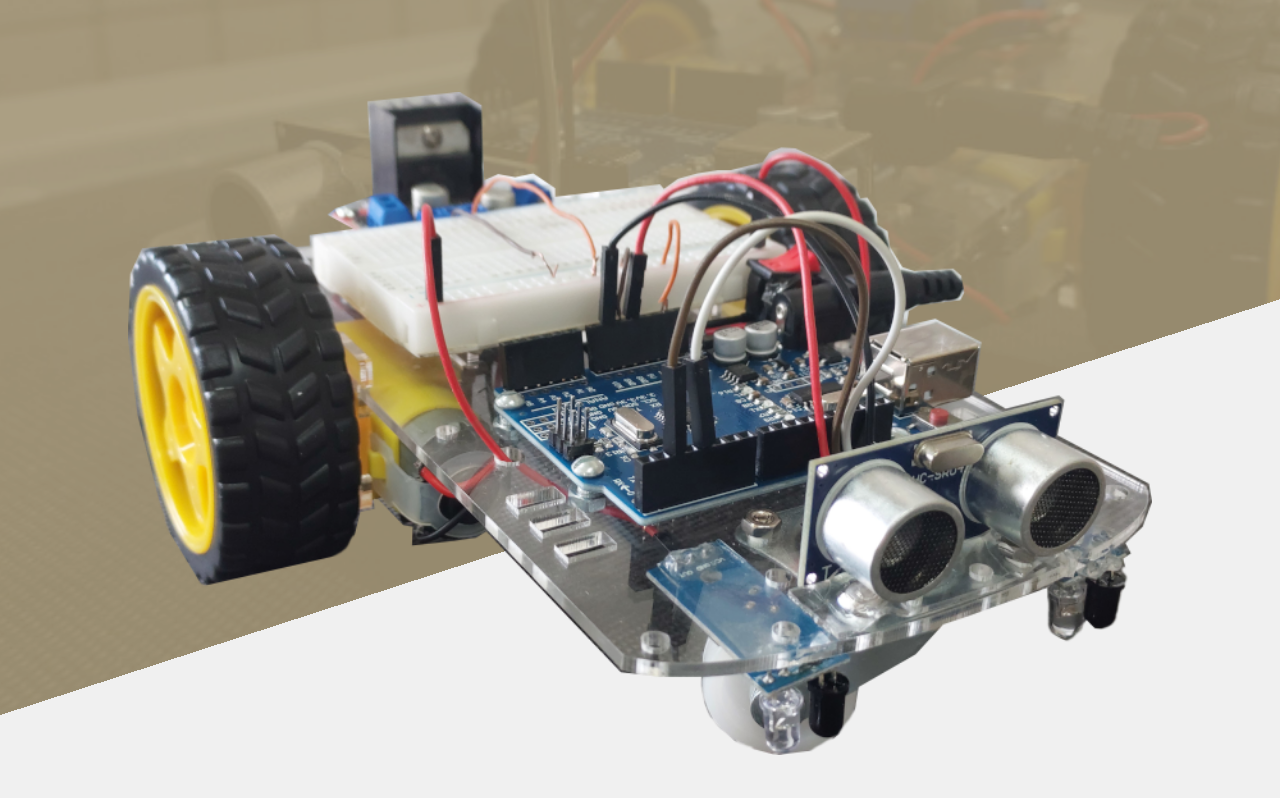
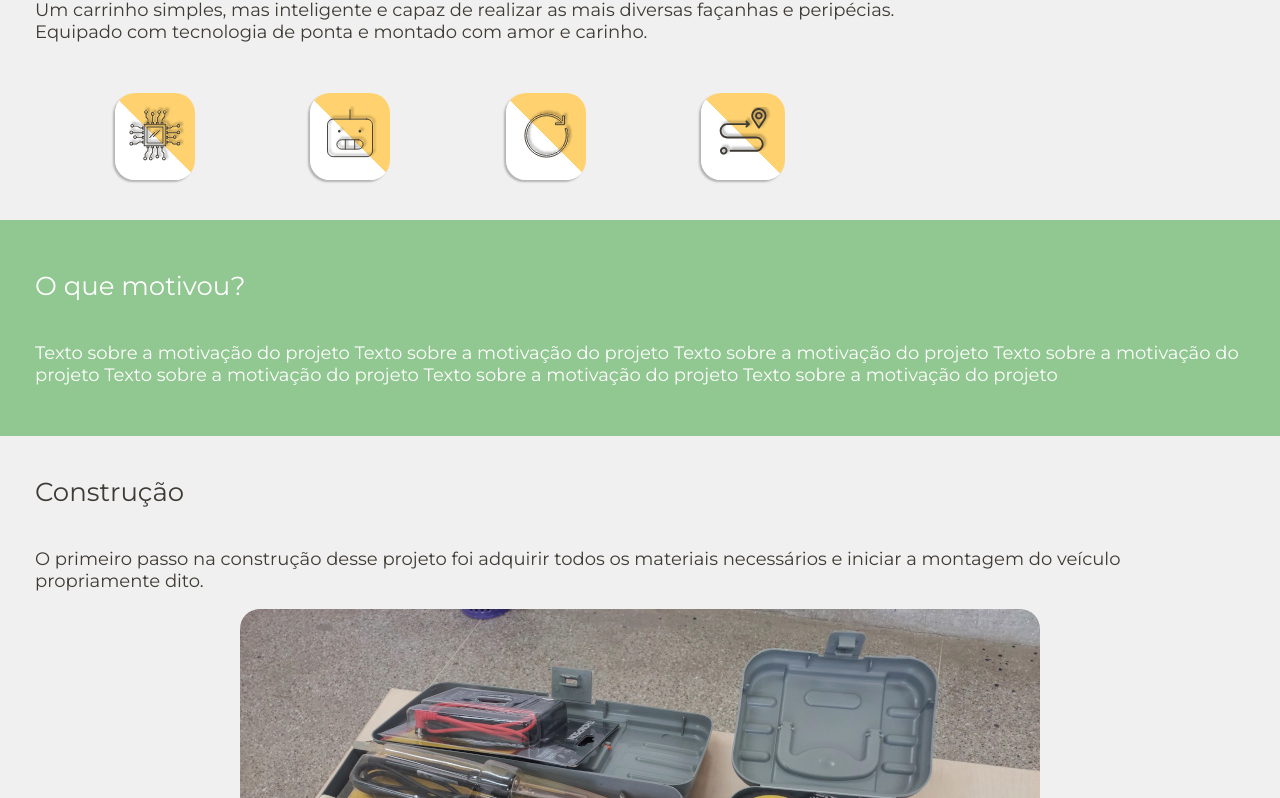
Before and after one commit to JoaoSCoelho/IA-car, a plain HTML site: page index.html in a window 1280 px wide. Shown: the part 467-1265 px from the top of the page. Drawn offline with Linux system fonts and the light colour scheme.

Commit message:
some responsivity adjustments

```diff
--- a/index.html
+++ b/index.html
@@ -30,10 +30,7 @@
     <section class="initial-presentation default-section">
       <h1 class="default-title">O carrinho inteligente dos alunos do IFBA</h1>
       <p class="default-paragraph">
-        Texto sobre o carro Texto sobre o carro Texto sobre o carro Texto sobre
-        o carro Texto sobre o carro Texto sobre o carro Texto sobre o carro
-        Texto sobre o carro Texto sobre o carro Texto sobre o carro Texto sobre
-        o carro Texto sobre o carro
+        Um carrinho simples, mas inteligente e capaz de realizar as mais diversas façanhas e peripécias.<br>Equipado com tecnologia de ponta e montado com amor e carinho.
       </p>
     </section>
 
--- a/main.css
+++ b/main.css
@@ -95,6 +95,9 @@ button {
   display: flex;
   justify-content: space-evenly;
   margin-bottom: 40px;
+  gap: 10px;
+  padding: 0 10px;
+  max-width: 900px;
 }
 
 .features-buttons .feature-button {
@@ -217,3 +220,43 @@ footer .copy > svg {
   display: inline;
   vertical-align: middle;
 }
+
+
+
+
+@media (max-width: 400px) {
+  .features-buttons {
+    flex-wrap: wrap;
+  }
+}
+
+@media (min-width: 700px) {
+  .top-banner .inner-header {
+    display: flex;
+    justify-content: space-evenly;
+    padding: 50px 0;
+    align-items: center;
+  }
+
+  .top-banner .logo {
+    z-index: 1;
+    position: relative;
+    margin-top: 0;
+    margin-bottom: 0;
+    width: 30%;
+    max-width: 400px;
+  }
+
+  .top-banner .car {
+    max-width: 400px;
+    width: 40%;
+    height: 100%;
+    margin-bottom: -20px;
+  }
+
+  .motivation {
+    background: #04890166;
+    padding-top: 50px;
+    padding-bottom: 50px;
+  }
+}
```
